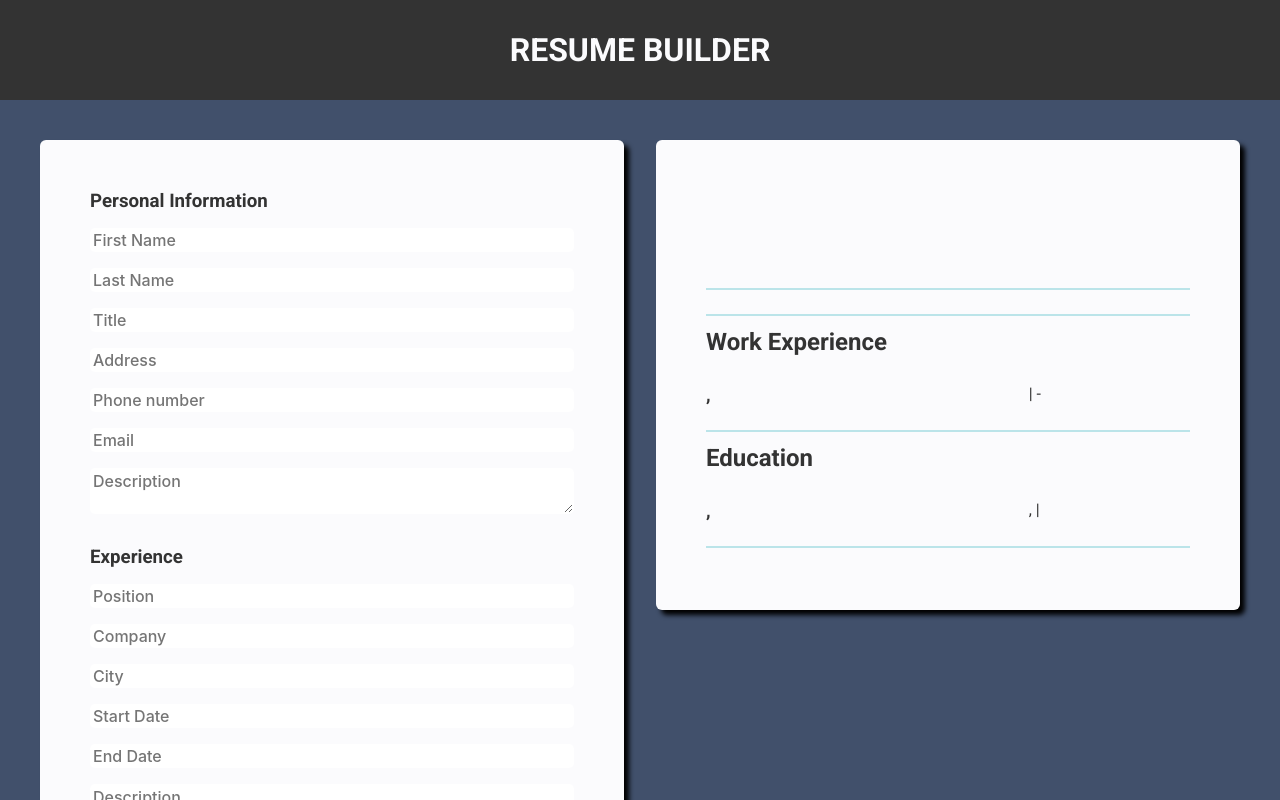
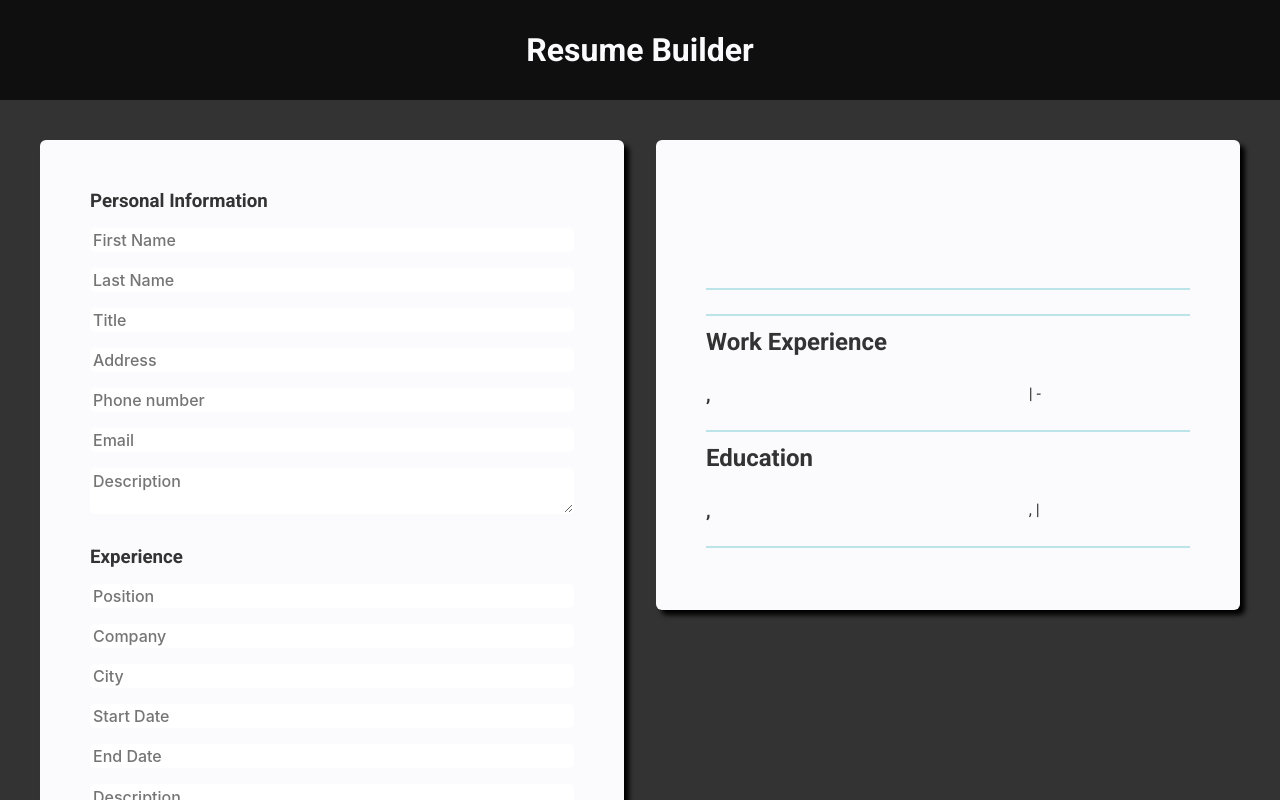
Before and after one commit to alexp141/resume-builder, a React (Vite) app: page / in a window 1280 px wide. Shown: the top 800 px of the page. Built offline with nearby package versions, Linux system fonts and the light colour scheme.

Commit message:
changed background color of body, footer and header

```diff
--- a/src/Header.jsx
+++ b/src/Header.jsx
@@ -4,7 +4,7 @@ function Header() {
 
     return (
         <div className="header">
-            <h1>RESUME BUILDER</h1>
+            <h1>Resume Builder</h1>
         </div>
     );
 }
--- a/src/index.css
+++ b/src/index.css
@@ -32,7 +32,6 @@
   display: flex;
   justify-content: center;
   align-items: center;
-  background-color: var(--dark-gray);
 }
 
 .header {
@@ -41,8 +40,12 @@
   display: flex;
   justify-content: center;
   align-items: center;
-  background-color: var(--dark-gray);
   padding: 1em;
+}
+
+.header,
+.footer {
+  background-color: rgb(16, 15, 15)
 }
 
 .header h1,
@@ -68,7 +71,7 @@
   display: grid;
   grid-template-columns: 1fr 1fr;
   padding: 1.5rem;
-  background-color: var(--background-color);
+  background-color: var(--dark-gray);
 }
 
 .p-info {
```
